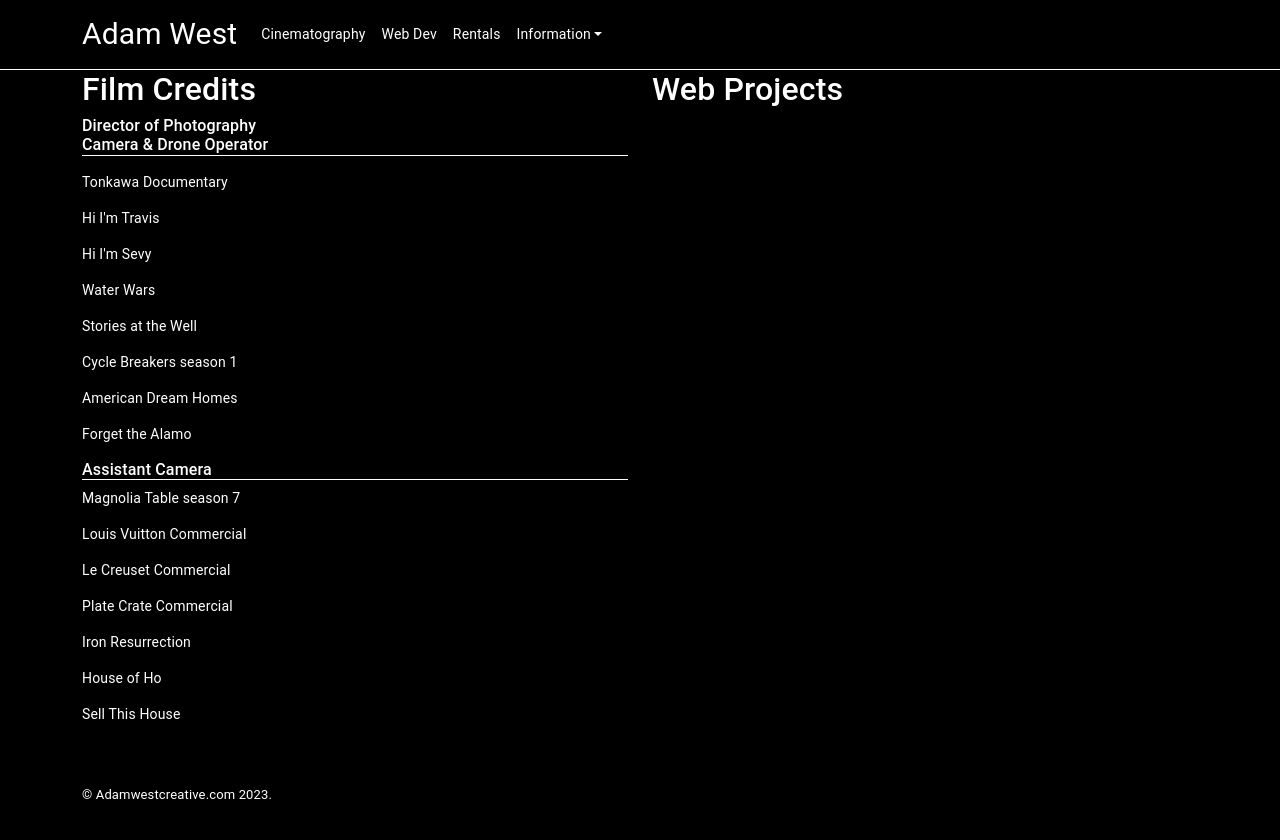
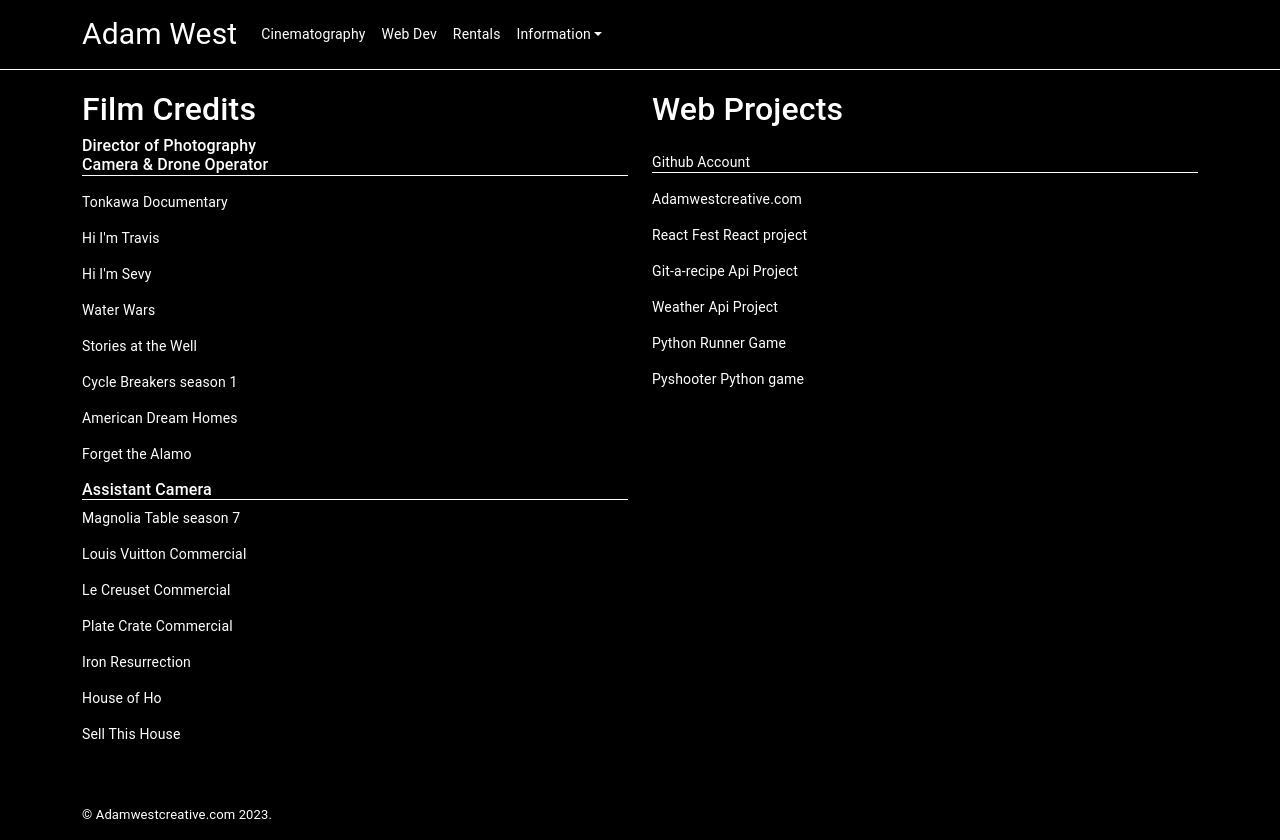
Before and after one commit to Adamwest023/adamwest023.github.io, a React (Create React App) app: page /resume in a window 1280 px wide. Built offline with nearby package versions, Linux system fonts and the light colour scheme.

Commit message:
added links for web dev

```diff
--- a/src/index.css
+++ b/src/index.css
@@ -1,6 +1,10 @@
 * {
   margin: 0;
   padding: 0;
+}
+
+.resume {
+  margin-top: 20px !important;
 }
 
 body {
--- a/src/pages/Resume/index.js
+++ b/src/pages/Resume/index.js
@@ -15,19 +15,26 @@ const sevyDoc = () => {
   window.location.href = "https://tv.apple.com/us/episode/hi-im-sevy/umc.cmc.7423yg7w4ajih44dpaa44jxyi?showId=umc.cmc.4wurqdmcfa40pcdr7730pynwy"
 }
 
+const githubAcct = () => {
+  window.location.href = "https://github.com/Adamwest023"
+}
+const runnerGame = () => {
+  window.location.href = "https://adamwest023.github.io/Endless-runner-game/"
+}
+
 const Resume = () => {
   return (
     <>
       <Navbar />
-      <Container >
+      <Container className='resume' >
         <Row className="resume">
           <Col sm={12} md={6} >
             <div className='resume-title' >
               <h2>Film Credits</h2>
-              <h6 >Director of Photography <br/> <h6 className="film-list">Camera & Drone Operator</h6></h6>
+              <h6 >Director of Photography <br /> <h6 className="film-list">Camera & Drone Operator</h6></h6>
               <p>Tonkawa Documentary</p>
-              <p><a href='#'onClick={travisDoc}>Hi I'm Travis</a></p>
-              <p><a href='#'onClick={sevyDoc}>Hi I'm Sevy</a></p>
+              <p><a href='#' onClick={travisDoc}>Hi I'm Travis</a></p>
+              <p><a href='#' onClick={sevyDoc}>Hi I'm Sevy</a></p>
               <p>Water Wars</p>
               <p><a href="https://thewellaustin.com/stories/">Stories at the Well</a></p>
               <p>Cycle Breakers season 1</p>
@@ -46,6 +53,14 @@ const Resume = () => {
           <Col>
             <div className='resume-title'>
               <h2>Web Projects</h2>
+              <p></p>
+              <p className="film-list"><a href="#" onClick={githubAcct}>Github Account</a></p>
+              <p>Adamwestcreative.com</p>
+              <p>React Fest React project</p>
+              <p>Git-a-recipe Api Project</p>
+              <p>Weather Api Project</p>
+              <p><a href="#" onClick={runnerGame}>Python Runner Game </a></p>
+              <p>Pyshooter Python game</p>
             </div>
           </Col>
         </Row>
```
